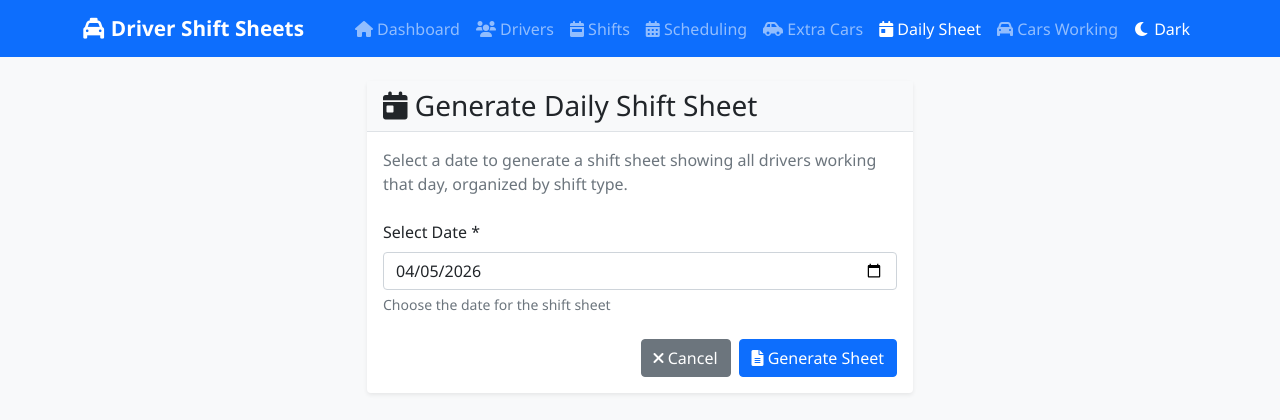
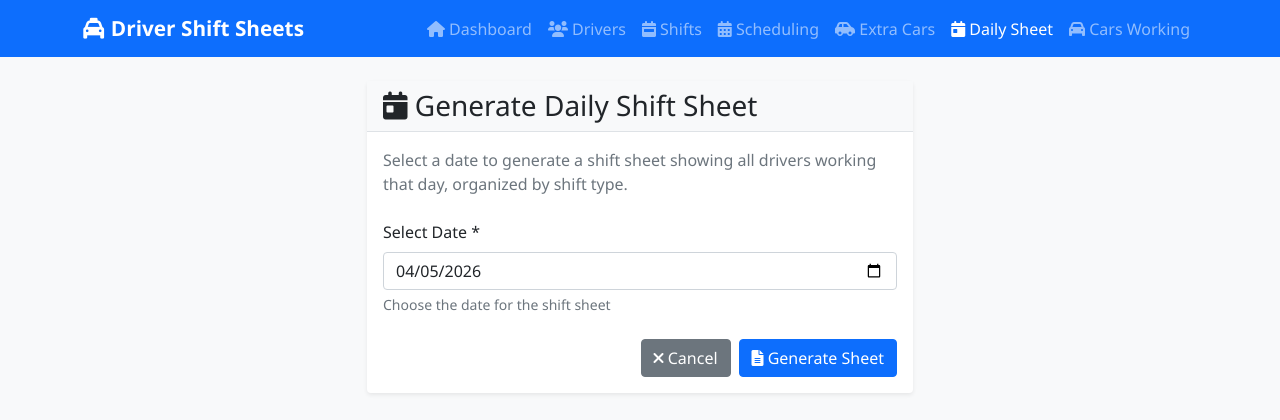
Before and after one commit to lambo28/shift-sheets, a Flask app: page /daily-sheet in a window 1280 px wide. Shown: the top 420 px of the page. Run offline with Flask 3, Linux system fonts and the light colour scheme.

Commit message:
remove themes

```diff
--- a/app.py
+++ b/app.py
@@ -146,10 +146,7 @@ def _shift_abbrev_filter(shift_type, all_shifts_str=''):
 
 @app.context_processor
 def utility_processor():
-    ui_theme = get_app_setting('ui_theme', 'light')
-    if ui_theme not in ('light', 'dark'):
-        ui_theme = 'light'
-    return dict(datetime=datetime, bundle_url=bundle_url, ui_theme=ui_theme)
+    return dict(datetime=datetime, bundle_url=bundle_url)
 
 # -----------------------------------------------------------------------------
 # Route Registration
--- a/routes/main.py
+++ b/routes/main.py
@@ -123,20 +123,3 @@ def register(app):
                 flash(f"Error calculating cars working: {e}", "error")
 
         return render_template("cars_working.html", timings=all_timings_dict)
-
-    @app.route("/theme/toggle", methods=["POST"])
-    def toggle_theme():
-        """Toggle UI theme between light and dark from the top navigation."""
-        ui_theme = get_app_setting('ui_theme', 'light')
-        if ui_theme not in ('light', 'dark'):
-            ui_theme = 'light'
-        next_theme = 'dark' if ui_theme == 'light' else 'light'
-
-        set_app_setting('ui_theme', next_theme)
-        db.session.commit()
-        flash(f"Theme switched to {next_theme} mode.", "success")
-
-        next_url = (request.form.get('next') or '').strip()
-        if next_url and next_url.startswith('/'):
-            return redirect(next_url)
-        return redirect(url_for('index'))
--- a/templates/base.html
+++ b/templates/base.html
@@ -58,7 +58,7 @@
     {% endif %}
     {% block extra_head %}{% endblock %}
 </head>
-<body class="{{ 'dark-mode' if ui_theme == 'dark' else '' }}">
+<body>
     <a class="skip-link" href="#mainContent">Skip to main content</a>
 
     {% if not is_modal_mode %}
@@ -107,15 +107,6 @@
                         <a class="nav-link {% if current_endpoint == 'cars_working' %}active{% endif %}" href="{{ url_for('cars_working') }}" {% if current_endpoint == 'cars_working' %}aria-current="page"{% endif %}>
                             <i class="fas fa-car"></i> Cars Working
                         </a>
-                    </li>
-                    <li class="nav-item">
-                        <form method="POST" action="{{ url_for('toggle_theme') }}" class="d-inline">
-                            <input type="hidden" name="next" value="{{ request.full_path if request.query_string else request.path }}">
-                            <button type="submit" class="btn nav-link border-0 bg-transparent text-white" aria-label="Toggle theme">
-                                <i class="fas {{ 'fa-sun' if ui_theme == 'dark' else 'fa-moon' }}"></i>
-                                {{ 'Light' if ui_theme == 'dark' else 'Dark' }}
-                            </button>
-                        </form>
                     </li>
                 </ul>
             </div>
```
